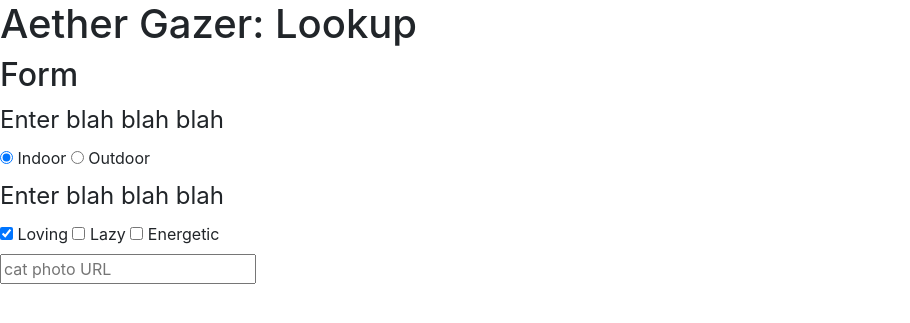
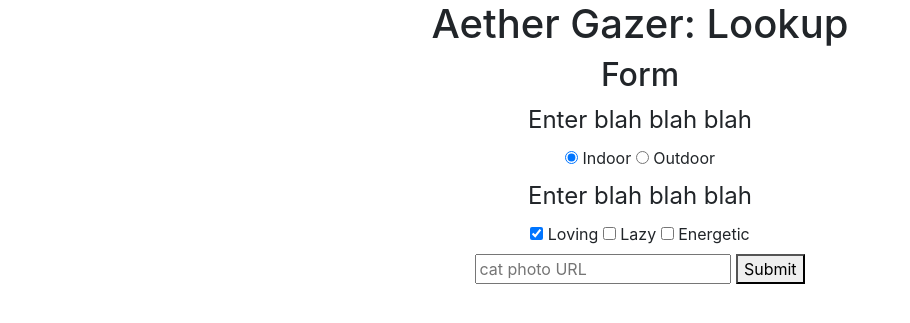
Before and after one commit to Arvick/Aether-Gazer-Database, a Flask app: template frontend/website/templates/base.html in a window 1280 px wide. Shown: the top 323 px of the page, without its empty margins (0-910 px from the left). Run offline with Flask 3, Linux system fonts and the light colour scheme; the template is opened without the code that fills it, so the values that code supplies are empty; some libraries are stand-ins or nearby versions.

Commit message:
centered header + form

```diff
--- a/frontend/website/templates/base.html
+++ b/frontend/website/templates/base.html
@@ -21,11 +21,11 @@
 
 <body>
     <main>
-      <h1>Aether Gazer: Lookup</h1>
+      <h1 align="center">Aether Gazer: Lookup</h1>
       <section>
-        <h2>Form</h2>
+        <h2 align="center">Form</h2>
         <!-- TODO: point the action form towards the API or get the selected options to API-->
-        <form action="https://freecatphotoapp.com/submit-cat-photo">
+        <form align="center" action="https://freecatphotoapp.com/submit-cat-photo">
           <fieldset>
             <legend>Enter blah blah blah</legend>
             <label><input id="indoor" type="radio" name="indoor-outdoor" value="indoor" checked> Indoor</label>
@@ -38,6 +38,7 @@
             <input id="energetic" type="checkbox" name="personality" value="energetic"> <label for="energetic">Energetic</label>
           </fieldset>
           <input type="text" name="catphotourl" placeholder="cat photo URL">
+          <button type="submit">Submit</button>
         </form>
       </section>
     </main>
```
